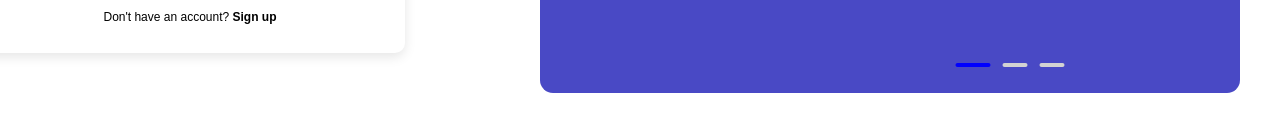
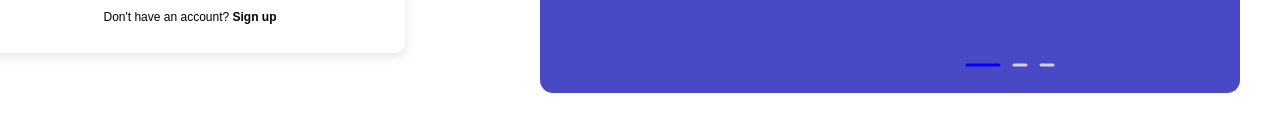
Before and after one commit to balajis183/login-page, a React (Vite) app: page / in a window 1280 px wide. Shown: the part 625-756 px from the top of the page. Built offline with nearby package versions, Linux system fonts and the light colour scheme.

Commit message:
updated UI

```diff
--- a/index.html
+++ b/index.html
@@ -4,7 +4,7 @@
     <meta charset="UTF-8" />
     <link rel="stylesheet" href=" ">
     <meta name="viewport" content="width=device-width, initial-scale=1.0" />
-    <title>Login</title>
+    <title>Login Page</title>
   </head>
   <body>
     <div id="root"></div>
--- a/src/styles/Login.css
+++ b/src/styles/Login.css
@@ -307,18 +307,18 @@ body {
 
 .dots-container {
   position: absolute;
-  top: 690px; /* Moves it to the middle of the blue box */
+  top: 690px;
   left: 1010px;
-  transform: translate(-50%, -50%); /* Centers it properly */
+  transform: translate(-50%, -50%);
   display: flex;
   align-items: center;
   justify-content: center;
-  gap: 12px; /* Space between dashes */
+  gap: 12px;
 }
 
 .dash {
-  width: 25px; /* Dash width */
-  height: 4px; /* Dash thickness */
+  width: 15px; /* Dash width */
+  height: 3px; /* Dash thickness */
   background-color: lightgray;
   border-radius: 5px;
   cursor: pointer;
```
